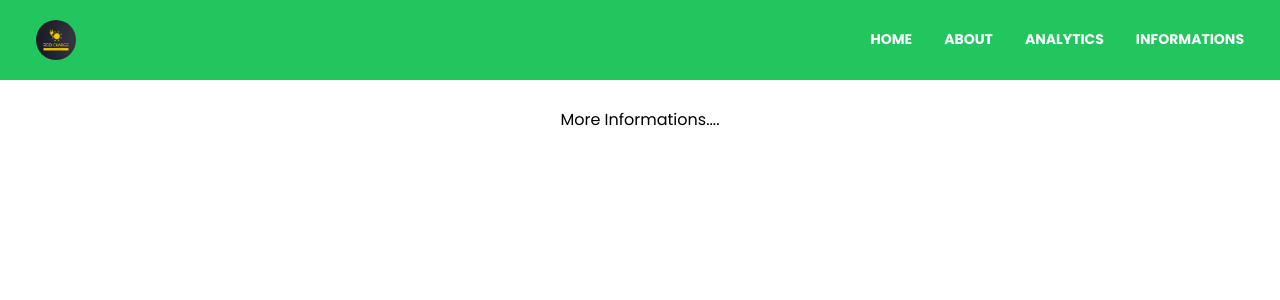
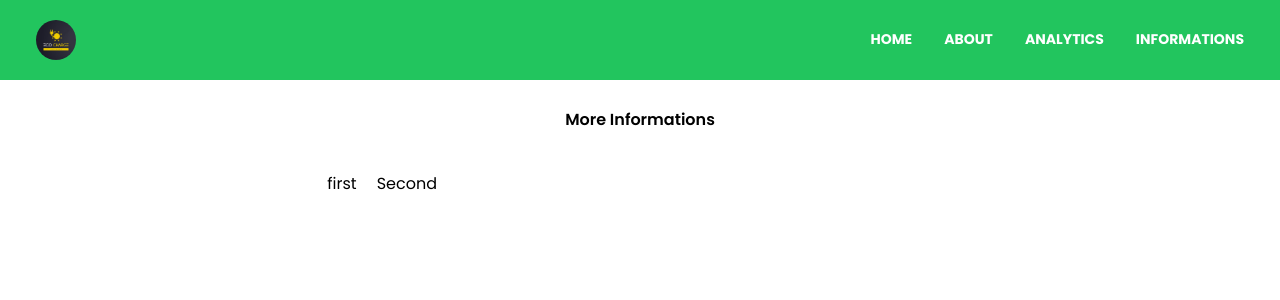
Before and after one commit to isisbem/GreenStationMonitoring, a Vue app: page /Informations in a window 1280 px wide. Shown: the top 300 px of the page. Built offline with nearby package versions, Linux system fonts and the light colour scheme.

Commit message:
Finish the about section, Start the informations

```diff
--- a/src/views/Analytics.vue
+++ b/src/views/Analytics.vue
@@ -1,8 +1,13 @@
 <template>
     <div>
         <div class="Analytics h-full">
-            <div class="h-2/3 container mt-4 flex justify-center items-center text-black">
-                <h1>Analytics</h1>
+            <div class="h-2/3 container mt-4 flex flex-col justify-center items-center text-black">
+                <h1 class="font-semibold">
+                    Analytics
+                </h1>
+                <p class="font-light mt-2">
+                    ...we are loading some dates from the server...
+                </p>
             </div>
         </div>
     </div>
--- a/src/views/Home.vue
+++ b/src/views/Home.vue
@@ -42,6 +42,6 @@ import Footer from '../components/Footer.vue'
 
 <style>
     .home {
-        height: calc(100vh - 275px) !important;
+        height: calc(100vh - 190px) !important;
     }
 </style>
--- a/src/views/Informations.vue
+++ b/src/views/Informations.vue
@@ -1,8 +1,21 @@
 <template>
     <div>
         <div class="Informations h-full">
-            <div class="container mt-4 h-2/3 flex justify-center items-center text-black">
-                More Informations....
+            <div class="container mt-4 h-2/3 flex flex-col justify-center items-center text-black">
+                <h1 class="font-semibold">
+                    More Informations
+                </h1>
+                <!-- first table with some information -->
+                <div class="flex flex-wrap justify-center items-center flex-row gap-5 mt-10 w-full max-w-3xl">
+                    <div class="flex flex-wrap flex-row w-max">
+                        first
+                    </div>
+                    <div class="flex flex-wrap flex-row w-3/4">
+                        Second
+                    </div>
+                </div>
+                <!-- graph with flowchart -->
+                <!-- rest of informations -->
             </div>
         </div>
     </div>
```
